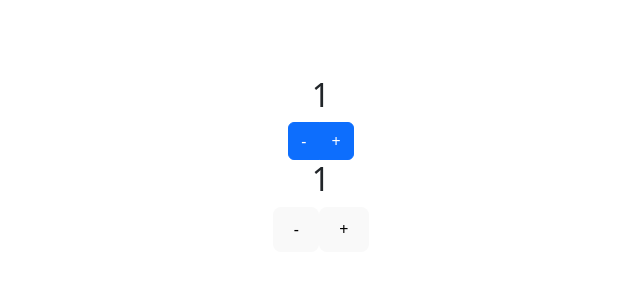
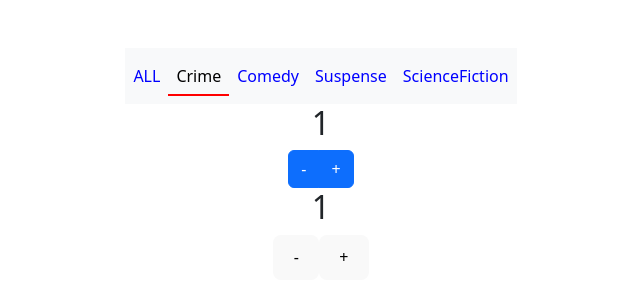
Before and after one commit to princeagrawal024/netflix-roulette, a React (Vite) app in the folder my-app/: page / in a window 1280 px wide. Shown: the part 236-536 px from the top of the page, without its empty margins (319-959 px from the left). Built offline with nearby package versions, Linux system fonts and the light colour scheme.

Commit message:
Added navbar

```diff
--- a/my-app/src/App.jsx
+++ b/my-app/src/App.jsx
@@ -1,15 +1,19 @@
 import { useState } from 'react'
 import './App.css'
 import CounterIndex from './components/Counter/CounterIndex'
+import GenreNavBar from './components/GenreSelect/GenreNavBar'
 
 
 function App() {
-  const [count, setCount] = useState(0)
+  let genres = ["ALL", "Crime", "Comedy", "Suspense", "ScienceFiction"];
+  let selectedGenre = genres[1];
+  let onSelectCallBack=(genre) => console.log("Selected genre:", genre)
 
   return (
     <>
       <div>
-        <CounterIndex/>
+        <GenreNavBar genres={genres} selectedGenre={selectedGenre} onSelectCallBack={onSelectCallBack} />
+        <CounterIndex />
       </div>
     </>
   )
--- /dev/null
+++ b/my-app/src/components/GenreSelect/GenreNavBar.jsx
@@ -0,0 +1,31 @@
+import React from 'react'
+import '../../styles/genreNavBar.css';
+
+export default function GenreNavBar(props) {
+    let genres = props.genres;
+    let selectedGenre = props.selectedGenre;
+    let onSelectCallBack = props.onSelectCallBack;
+
+
+    return (
+        <div>
+            <nav className="navbar navbar-expand-lg navbar-light bg-light">
+                <div className="collapse navbar-collapse" id="navbarNavAltMarkup">
+                    <div className="navbar-nav">
+                        {
+                        genres.map((genre, index) => (
+                            <a
+                                key={index}
+                                className={`nav-item nav-link ${genre === selectedGenre ? 'active' : ''}`}
+                                href="#"
+                                onClick={() => onSelectCallBack(genre)}
+                            >
+                                {genre}
+                            </a>
+                        ))}
+                    </div>
+                </div>
+            </nav>
+        </div>
+    )
+}
--- /dev/null
+++ b/my-app/src/styles/genreNavBar.css
@@ -0,0 +1,14 @@
+.nav-link {
+  color: blue;
+  position: relative;
+}
+
+.nav-link.active::after {
+  content: "";
+  position: absolute;
+  bottom: 0;
+  left: 0;
+  height: 2px;
+  width: 100%;
+  background-color: red;
+}
```
